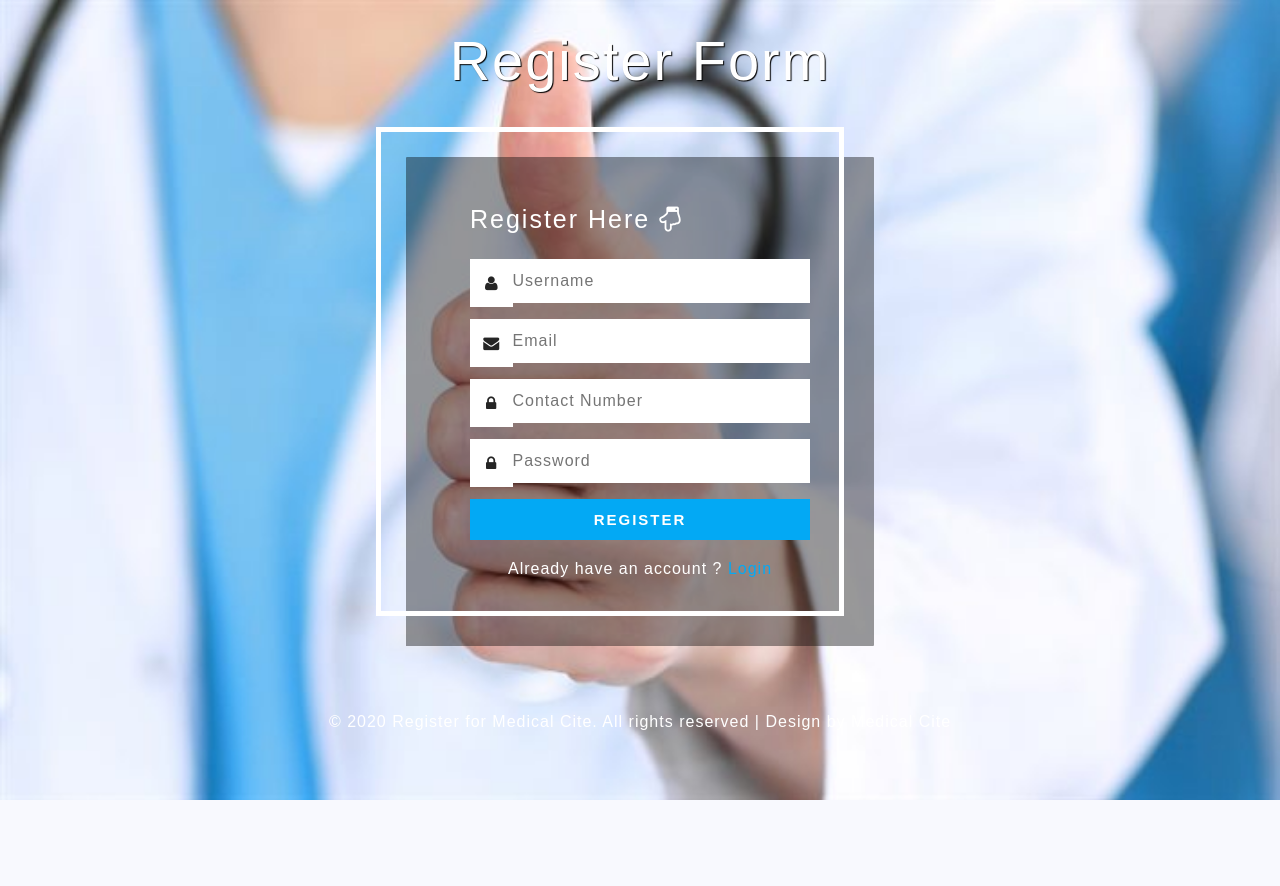
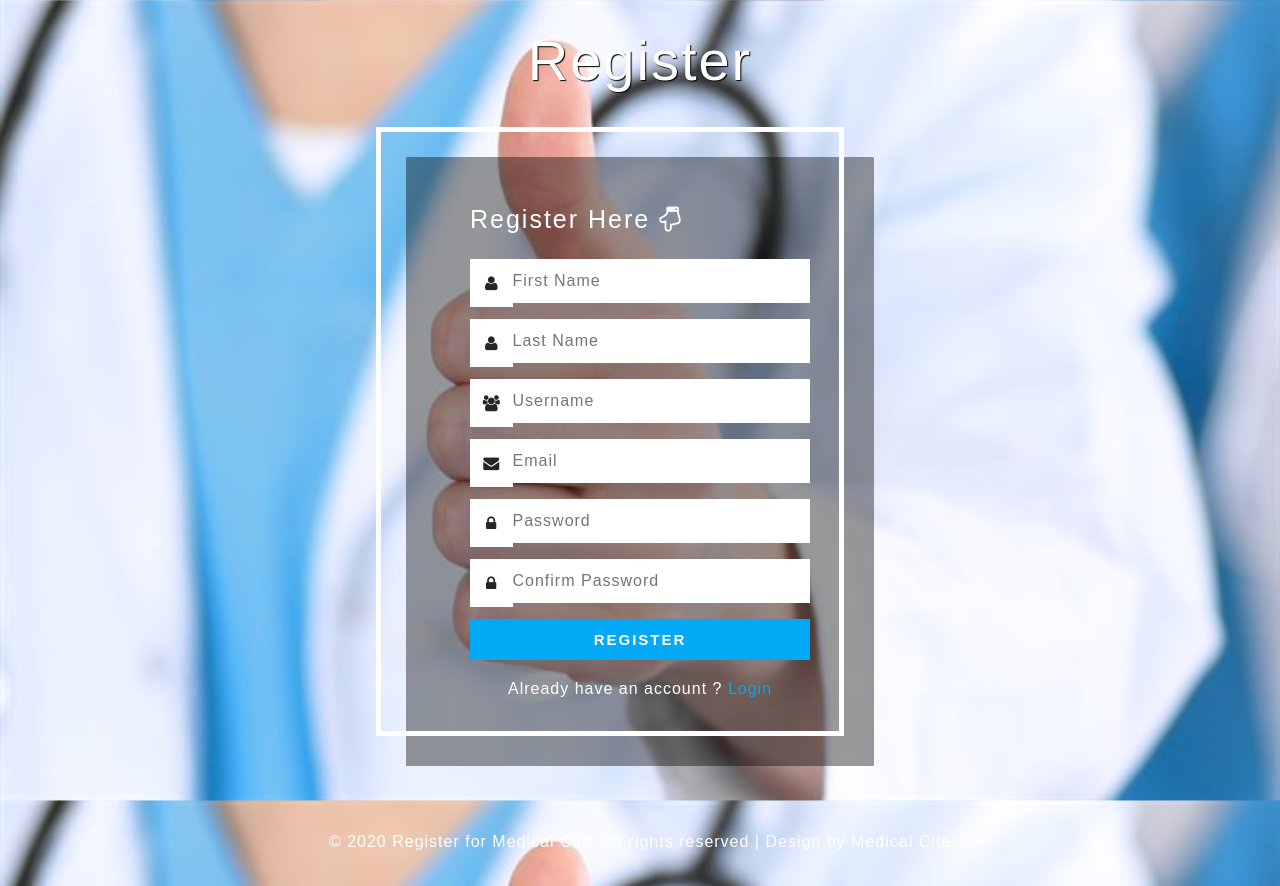
Before and after one commit to Bryan-Gallegos/Pweb2, a Django app: page /accounts/register in a window 1280 px wide. Before the commit the page ends 800 px from the top, so only its background shows below. Run offline with Django 3.2, Linux system fonts and the light colour scheme.

Commit message:
cambios para registrar - completado

```diff
--- a/ProyectoEmpresa/CitasMedicas/src/CitasMedicas/templates/register.html
+++ b/ProyectoEmpresa/CitasMedicas/src/CitasMedicas/templates/register.html
@@ -18,7 +18,7 @@
     <link rel="stylesheet" href="{% static 'css/font-awesome.css' %}" type="text/css" media="all">
 </head>
 <body>
-    <h1 class="title-agile text-center">Register Form</h1>
+    <h1 class="title-agile text-center">Register</h1>
     <div class="content-w3ls">
         <div class="content-bottom">
 	    <h2>Register Here <i class="fa fa-hand-o-down" aria-hidden="true"></i></h2>
@@ -27,29 +27,41 @@
                 <div class="field-group">
                     <span class="fa fa-user" aria-hidden="true"></span>
                     <div class="wthree-field">
-                        <input name="text1" id="text1" type="text" value="" placeholder="Username" required>
+                        <input name="first_name" type="text" placeholder="First Name">
+                    </div>
+                </div>
+                <div class="field-group">
+                    <span class="fa fa-user" aria-hidden="true"></span>
+                    <div class="wthree-field">
+                        <input name="last_name" type="text" placeholder="Last Name">
+                    </div>
+                </div>
+                <div class="field-group">
+                    <span class="fa fa-users" aria-hidden="true"></span>
+                    <div class="wthree-field">
+                        <input name="username" type="text" placeholder="Username">
                     </div>
                 </div>
                 <div class="field-group">
                     <span class="fa fa-envelope" aria-hidden="true"></span>
                     <div class="wthree-field">
-                        <input name="email" id="email" type="email" value="" placeholder="Email" required>
+                        <input name="email" type="email" value="" placeholder="Email">
                     </div>
                 </div>
                 <div class="field-group">
                     <span class="fa fa-lock" aria-hidden="true"></span>
                     <div class="wthree-field">
-                        <input name="number" id="number" type="text" value="" placeholder="Contact Number" required>
+                        <input name="password1" type="text" placeholder="Password" >
                     </div>
                 </div>
                 <div class="field-group">
                     <span class="fa fa-lock" aria-hidden="true"></span>
                     <div class="wthree-field">
-                        <input name="password" id="myInput" type="Password" placeholder="Password">
+                        <input name="password2" type="Password" placeholder="Confirm Password">
                     </div>
                 </div>
                 <div class="wthree-field">
-                    <input id="saveForm" name="saveForm" type="submit" value="Register" />
+                    <input type="submit" value="Register" />
                 </div>
 				<div class="account">
 					<p class="text-center">Already have an account ? <a href="./login">Login</a></p>
```
Also changed, not shown: ProyectoEmpresa/CitasMedicas/src/CitasMedicas/db.sqlite3.
